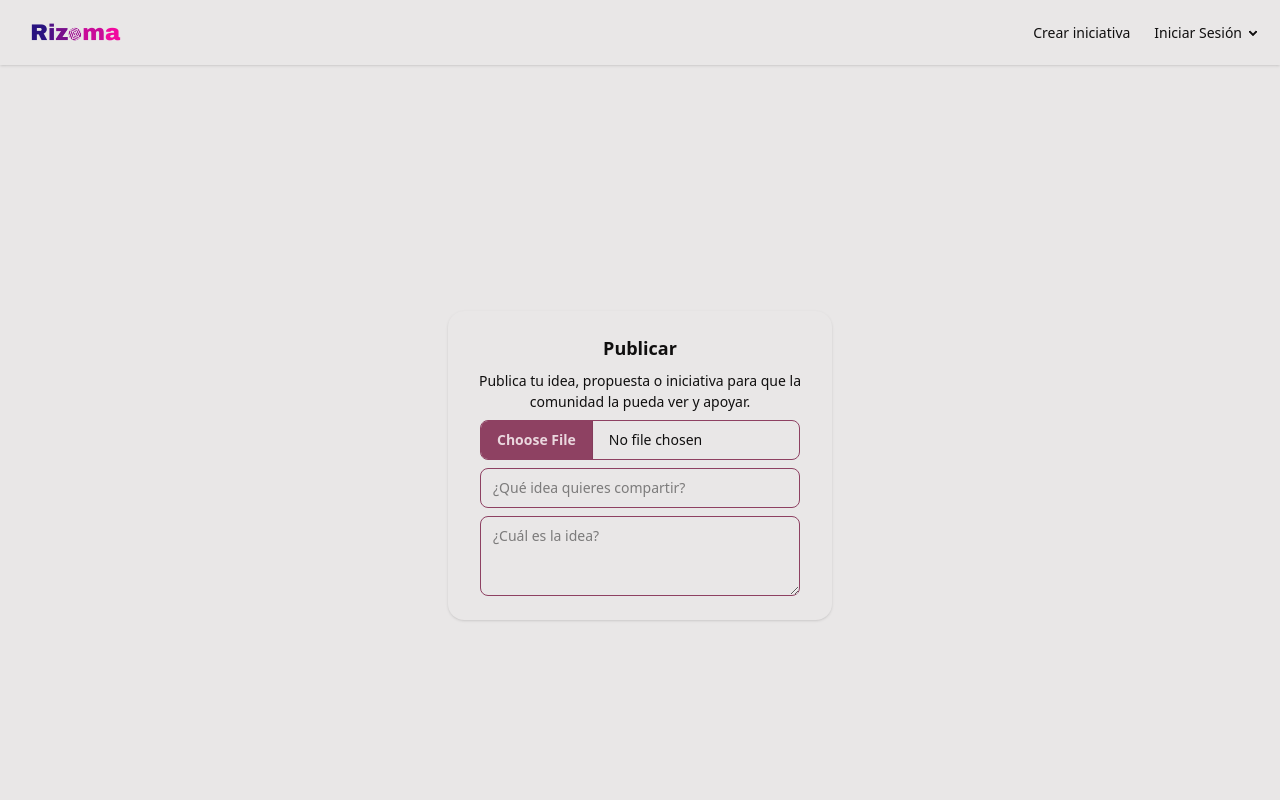
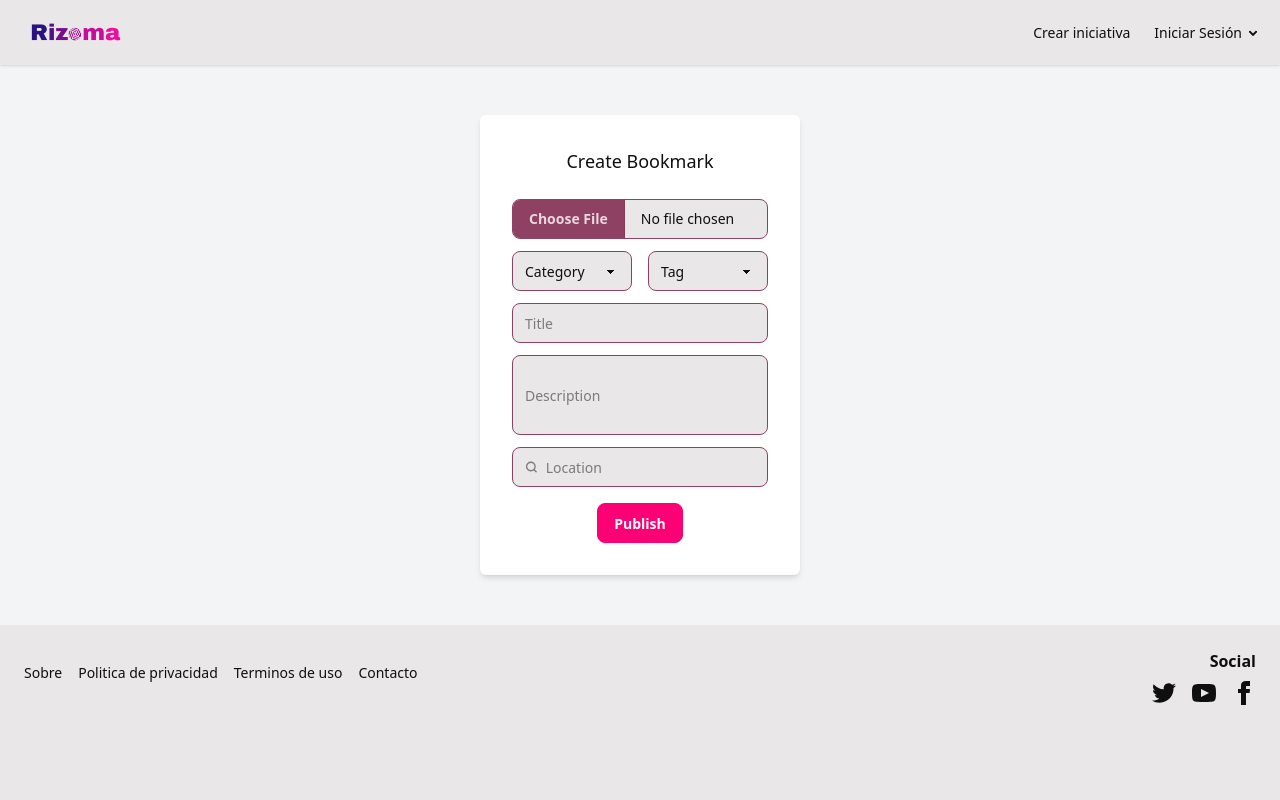
Before and after one commit to Rizoma-decentralized-networks/frontEnd, a React (Vite) app: page /post-mark in a window 1280 px wide. Shown: the top 800 px of the page. Built offline with nearby package versions, Linux system fonts and the light colour scheme.

Commit message:
feat (Mark) : create a post mark form with daisy and onsubmit data structure

```diff
--- /dev/null
+++ b/src/components/buttons/PublishMark.jsx
@@ -0,0 +1,8 @@
+
+export default function PublishMark() {
+  return (
+    <button className="btn btn-primary" type="submit">
+      Publish
+    </button>
+  );
+}
--- a/src/components/sections/PostMarkSection.jsx
+++ b/src/components/sections/PostMarkSection.jsx
@@ -1,34 +1,127 @@
-import React from "react";
+import { useForm } from "react-hook-form";
+import PublishMark from "../buttons/PublishMark";
 
-const PostMarkSection = () => {
+function PostMarkForm() {
+  const {
+    register,
+    handleSubmit,
+    formState: { errors },
+  } = useForm();
+
+  const onSubmit = (dataMark) => {
+    const structuredDataMark = {
+      file: dataMark.file[0],
+      category: dataMark.category,
+      type: dataMark.type,
+      title: dataMark.title,
+      description: dataMark.description,
+      location: dataMark.location,
+    };
+    console.log(structuredDataMark);
+  };
+
   return (
-    <div className="flex justify-center items-center min-h-screen">
-      <div className="card bg-base-100 w-96 shadow-sm">
-        <div className="card-body items-center text-center">
-          <h2 className="card-title">Publicar</h2>
-          <p>
-            Publica tu idea, propuesta o iniciativa para que la comunidad la
-            pueda ver y apoyar.
-          </p>
+    <form
+      onSubmit={handleSubmit(onSubmit)}
+      className="flex flex-col gap-4 items-center justify-center min-h-[70vh] bg-gray-100"
+    >
+      <div className="bg-white shadow-md p-8 rounded-md w-80 text-center">
+        <h1 className="text-lg mb-6">Create Bookmark</h1>
 
-          <input type="file" className="file-input file-input-secondary" />
+        <input
+          type="file"
+          {...register("file")}
+          className="file-input file-input-secondary mb-3"
+        />
 
+        <div className="flex gap-4 mb-3">
+          <div className="flex-1">
+            <select
+              {...register("category", { required: true })}
+              className="select validator select-secondary"
+              defaultValue=""
+            >
+              <option disabled value="">
+                Category
+              </option>
+              <option>Proposals</option>
+              <option>Initiatives</option>
+              <option>Conflicts</option>
+            </select>
+            {errors.category && (
+              <p className="text-red-500 text-sm">
+                A category must be selected
+              </p>
+            )}
+          </div>
+
+          <div className="flex-1">
+            <select
+              {...register("type", { required: true })}
+              className="select validator select-secondary"
+              defaultValue=""
+            >
+              <option disabled value="">
+                Tag
+              </option>
+              <option>Environment</option>
+              <option>Feminist</option>
+              <option>Public Service</option>
+              <option>Tenement</option>
+              <option>Urbanism</option>
+              <option>Mobility</option>
+              <option>Culture</option>
+              <option>Enconomy and employment</option>
+              <option>Sport</option>
+              <option>Democracy memory</option>
+            </select>
+            {errors.type && (
+              <p className="text-red-500 text-sm">A type must be selected</p>
+            )}
+          </div>
+        </div>
+
+        <input
+          type="text"
+          {...register("title")}
+          placeholder="Title"
+          className="input input-secondary mb-3"
+        />
+        <input
+          type="text"
+          {...register("description")}
+          placeholder="Description"
+          className="textarea textarea-secondary mb-3"
+        />
+
+        <label className="input flex items-center gap-2 mb-4 input-secondary">
+          <svg
+            className="h-[1em] opacity-50"
+            xmlns="http://www.w3.org/2000/svg"
+            viewBox="0 0 24 24"
+          >
+            <g
+              strokeLinejoin="round"
+              strokeLinecap="round"
+              strokeWidth="2.5"
+              fill="none"
+              stroke="currentColor"
+            >
+              <circle cx="11" cy="11" r="8"></circle>
+              <path d="m21 21-4.3-4.3"></path>
+            </g>
+          </svg>
           <input
-            type="text"
-            placeholder="¿Qué idea quieres compartir?"
-            className="input input-secondary"
+            type="search"
+            {...register("location")}
+            className="grow"
+            placeholder="Location"
           />
+        </label>
+        <PublishMark />
+      </div>
+    </form>
+  );
+}
 
-          <textarea
-            className="textarea textarea-secondary"
-            placeholder="¿Cuál es la idea?"
-          ></textarea>
-
-
-        </div>
-      </div>
-    </div>
-  );
-};
-
-export default PostMarkSection;
+export default PostMarkForm;
--- /dev/null
+++ b/src/components/sections/RegisterForm.jsx
@@ -0,0 +1,154 @@
+import React, { useState } from 'react';
+import { useForm } from 'react-hook-form';
+import CreateUserButton from '../buttons/CreateUserButton';
+import CancelButton from '../buttons/CancelButton';
+import { postUser } from '../../services/apiUsers';
+
+const RegisterForm  = () => {
+  const {
+    register,
+    handleSubmit,
+    formState: { errors },
+    reset
+  } = useForm({
+    defaultValues: {
+      username: '',
+      email: '',
+      password: '',
+      userImageUrl: ''
+    }
+  });
+
+  const [isLoading, setIsLoading] = useState(false);
+  const [error, setError] = useState(null);
+
+  const onSubmit = async (userData) => {
+    setIsLoading(true);
+    setError(null);
+    console.log("Form data:", userData);
+
+    const result = await postUser(userData);
+
+    if (result.success) {
+      console.log("User created successfully:", result.data);
+      reset();
+
+    } else {
+      setError(result.error.message);
+    }
+
+    setIsLoading(false);
+  };
+
+  const handleClear = () => {
+    reset();
+  };
+
+  return (
+    <div className="bg-gray-100 flex items-center justify-center min-h-[70vh]">
+      <div className="bg-white shadow-md p-8 rounded-md w-80 text-center">
+        <h1 className="text-lg mb-6">Register</h1>
+
+        {error && <div className="text-red-500 mb-4 text-sm">{error}</div>}
+
+        <form onSubmit={handleSubmit(onSubmit)}>
+          <div className="form-control mb-4">
+            <input
+              type="text"
+              placeholder="Username"
+              className={`input input-bordered w-full ${errors.username ? 'input-error' : ''}`}
+              {...register("username", {
+                required: "Username is required",
+                minLength: { value: 3, message: "Username must be at least 3 characters" },
+                maxLength: { value: 30, message: "Username cannot exceed 30 characters" }
+              })}
+            />
+            {errors.username && <div className="text-xs text-error text-left mt-1">{errors.username.message}</div>}
+          </div>
+
+          <div className="form-control mb-4">
+            <input
+              type="email"
+              placeholder="mail@site.com"
+              className={`input input-bordered w-full ${errors.email ? 'input-error' : ''}`}
+              {...register("email", {
+                required: "Email is required",
+                pattern: {
+                  value: /^[A-Z0-9._%+-]+@[A-Z0-9.-]+\.[A-Z]{2,}$/i,
+                  message: "Enter valid email address"
+                }
+              })}
+            />
+            {errors.email ? (
+              <div className="text-xs text-error text-left mt-1">{errors.email.message}</div>
+            ) : (
+              <div className="validator-hint text-xs text-gray-500 text-left">Enter valid email address</div>
+            )}
+          </div>
+
+          <div className="form-control mb-2">
+            <input
+              type="password"
+              className={`input input-bordered w-full ${errors.password ? 'input-error' : ''}`}
+              placeholder="Password"
+              {...register("password", {
+                required: "Password is required",
+                minLength: { value: 8, message: "Password must be at least 8 characters" },
+                pattern: {
+                  value: /(?=.*\d)(?=.*[a-z])(?=.*[A-Z]).{8,}/,
+                  message: "Password must include at least one number, one lowercase and one uppercase letter"
+                }
+              })}
+            />
+
+            {errors.password ? (
+              <div className="text-xs text-error text-left mt-1">{errors.password.message}</div>
+            ) : (
+              <p className="validator-hint text-xs text-gray-500 mb-4 text-left">
+                Must be more than 8 characters, including
+                <br/>• At least one number
+                <br/>• At least one lowercase letter
+                <br/>• At least one uppercase letter
+              </p>
+            )}
+          </div>
+
+          <div className="form-control mb-4">
+            <label className="label">
+              <span className="label-text text-sm text-gray-600">Profile image URL</span>
+            </label>
+            <input
+              type="url"
+              placeholder="https://example.com/my-image.jpg"
+              className={`input input-bordered w-full text-sm ${errors.userImageUrl ? 'input-error' : ''}`}
+              {...register("userImageUrl", {
+                pattern: {
+                  value: /^(https?:\/\/)?([\da-z.-]+)\.([a-z.]{2,6})([/\w .-]*)*\/?$/,
+                  message: "Please enter a valid URL"
+                }
+              })}
+            />
+            {errors.userImageUrl ? (
+              <div className="text-xs text-error text-left mt-1">{errors.userImageUrl.message}</div>
+            ) : (
+              <div className="validator-hint text-xs text-gray-500 text-left">Optional: Enter your profile image URL</div>
+            )}
+          </div>
+
+          <div className="flex justify-center gap-4">
+            <CreateUserButton
+              isLoading={isLoading}
+            />
+
+            <CancelButton
+              onClick={handleClear}
+              disabled={isLoading}
+            />
+          </div>
+        </form>
+      </div>
+    </div>
+  );
+};
+
+export default RegisterForm;
--- /dev/null
+++ b/src/services/apiMarks.jsx
@@ -0,0 +1,13 @@
+import axios from "axios";
+// Api URL
+const API_URL = "http://localhost:8080/api/v1/marks";
+
+export const postMark = async (mark, userId) => {
+  try {
+    const response = await axios.post(`${API_URL}/user/${userId}`, mark);
+    return response.data;
+  } catch (error) {
+    console.error("Error posting mark:", error);
+    throw error;
+  }
+};
```
